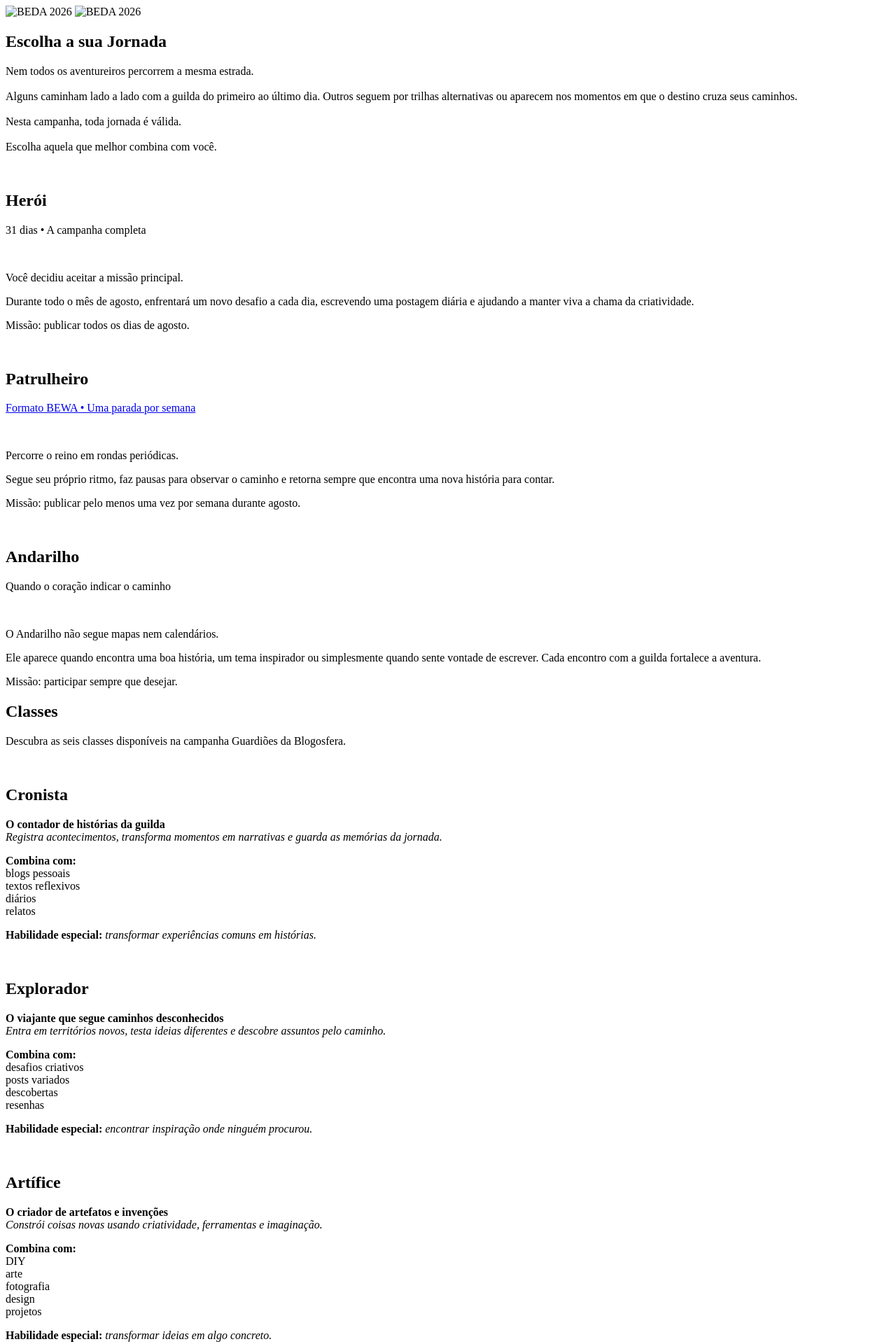
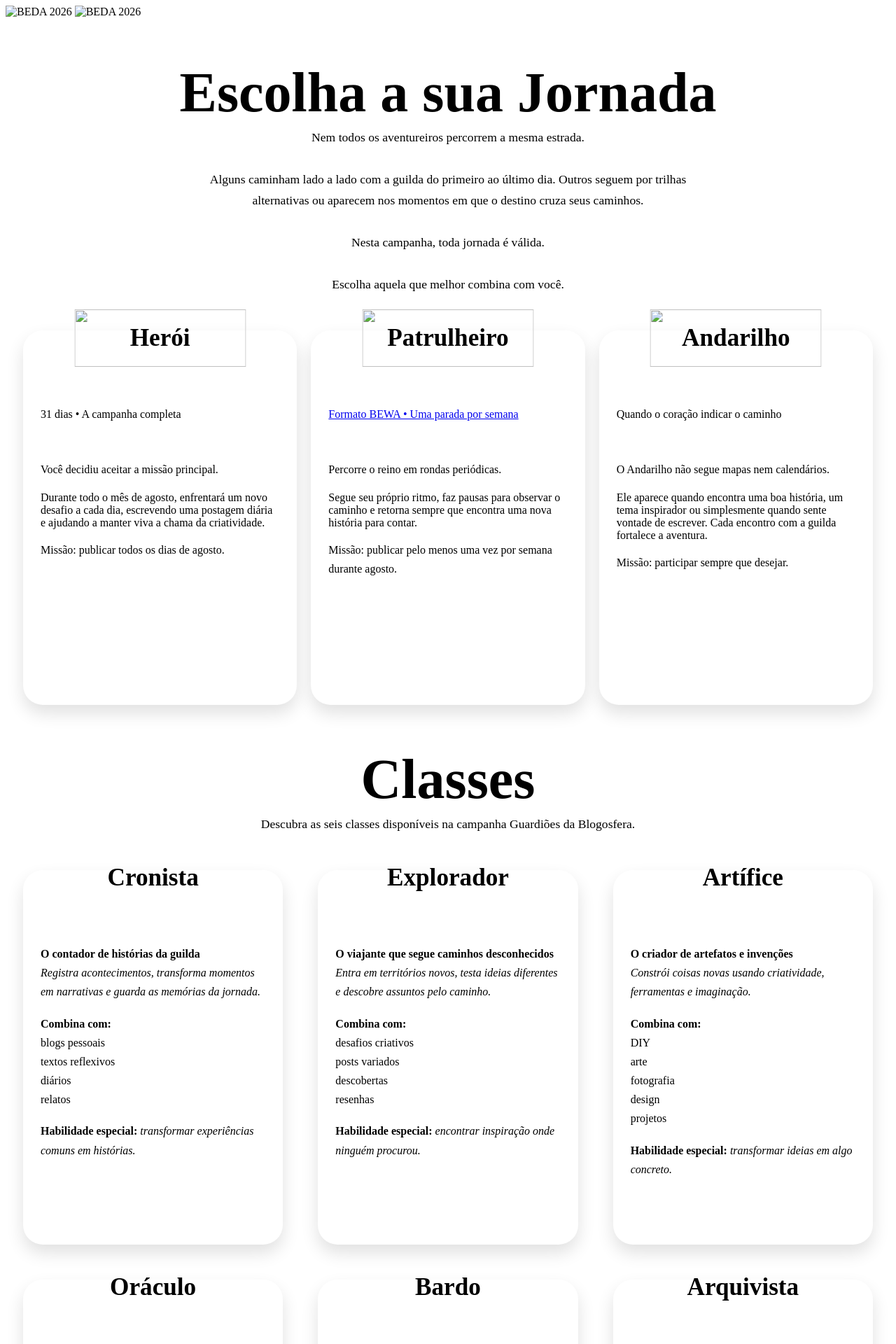
Before and after one commit to bamoretti/entreblogs, a Jekyll site: the page built from auxiliares/beda/recrutamento.md, in a window 1280 px wide. Shown: the top 1920 px of the page at 70% size. Built offline with Jekyll 4.4.1, drawn with Linux system fonts in a browser that asks for light colours; some web fonts are replaced.

Commit message:
Update recrutamento.md

```diff
--- a/auxiliares/beda/recrutamento.md
+++ b/auxiliares/beda/recrutamento.md
@@ -19,7 +19,7 @@
 <link rel="icon" type="image/png" sizes="16x16" href="https://entreblogs.com.br/assets/favicon/selo_1_marron.png">
 
 <link rel="manifest" href="/site.webmanifest">
-<link rel="stylesheet" href="..\style\beda2026-recrutamento.css">
+<link rel="stylesheet" href="..\..\style\beda2026-recrutamento.css">
 
 </head>
 
```
